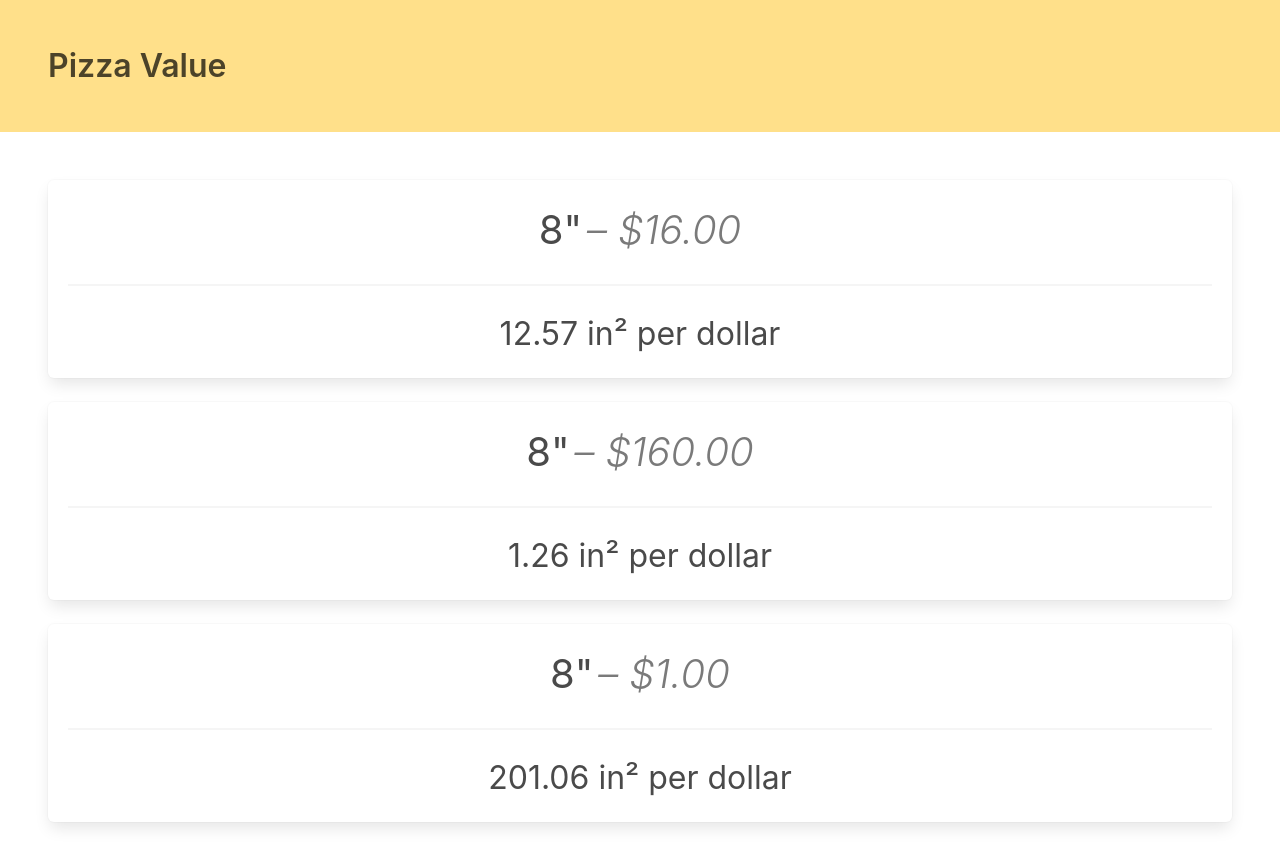
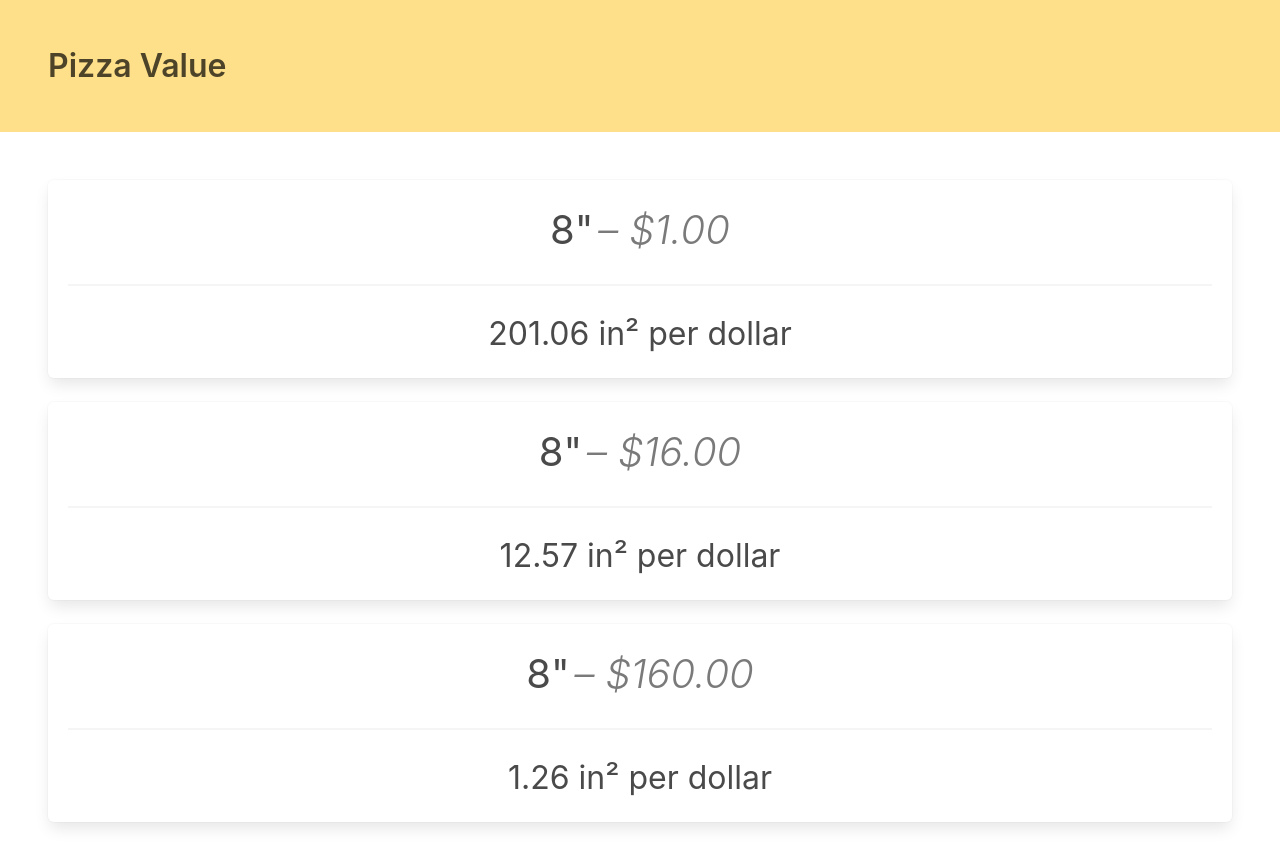
Before and after one commit to itsmaxymoo/pizzavalue, a Svelte app: page / in a window 1280 px wide. Shown: the top 866 px of the page. Built offline with nearby package versions, Linux system fonts and the light colour scheme.

Commit message:
sort pizzas by best value

```diff
--- a/src/PizzaListView.svelte
+++ b/src/PizzaListView.svelte
@@ -1,7 +1,15 @@
 <script>
     import PizzaCard from "./PizzaCard.svelte";
+    import {Pizza} from "./pizza.js";
 
+    // This value should be bound by the parent for ease of updating
     export let pizzaList = [];
+
+    // Sort pizzaList on update
+    $: {
+        pizzaList;
+        pizzaList.sort(Pizza.compare);
+    }
 </script>
 
 <section class="section">
--- a/src/pizza.js
+++ b/src/pizza.js
@@ -1,38 +1,51 @@
+/*
+ * Class to represent a pizza entry
+ */
+
 export class Pizza {
     constructor(size, price) {
         this.price = price;
         this.size = size;
     }
 
+    get prettySize() {
+        return this.size + "\"";
+    }
+
+    get prettyPrice() {
+        return this._formatPrice(this.price);
+    }
+
     get unitPrice() {
         return this.price / (Math.PI * Math.pow(this.size, 2));
+    }
+
+    get prettyUnitPrice() {
+        return this._formatPrice(this.unitPrice) + "/in²";
     }
 
     get pizzaPerMoney() {
         return 1 / this.unitPrice;
     }
 
-    valueOf() {
-        return this.unitPrice();
-    }
-
-    get prettySize() {
-        return this.size + "\"";
+    get prettyPizzaPerMoney() {
+        return this.pizzaPerMoney.toFixed(2) + " in² per dollar";
     }
 
     _formatPrice(_price) {
         return "$" + _price.toFixed(2);
     }
 
-    get prettyPrice() {
-        return this._formatPrice(this.price);
-    }
+    // Function to compare pizzas, supply to an array's sort() function
+    static compare(a, b) {
+        let x = a.unitPrice, y = b.unitPrice;
 
-    get prettyUnitPrice() {
-        return this._formatPrice(this.unitPrice) + "/in²";
-    }
-
-    get prettyPizzaPerMoney() {
-        return this.pizzaPerMoney.toFixed(2) + " in² per dollar";
+        if (x > y) {
+            return 1;
+        } else if (x < y) {
+            return -1;
+        } else {
+            return 0;
+        }
     }
 }
```
